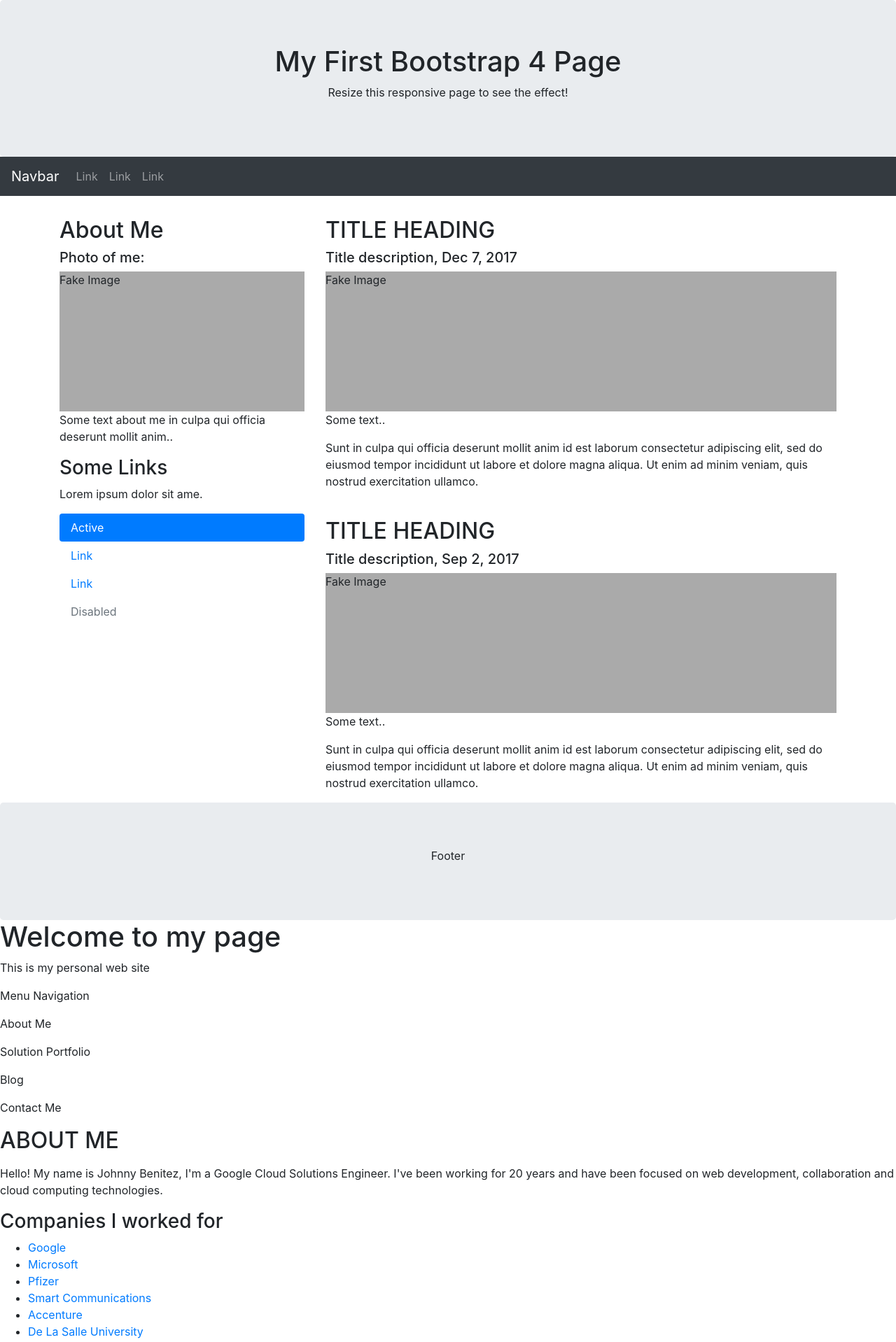
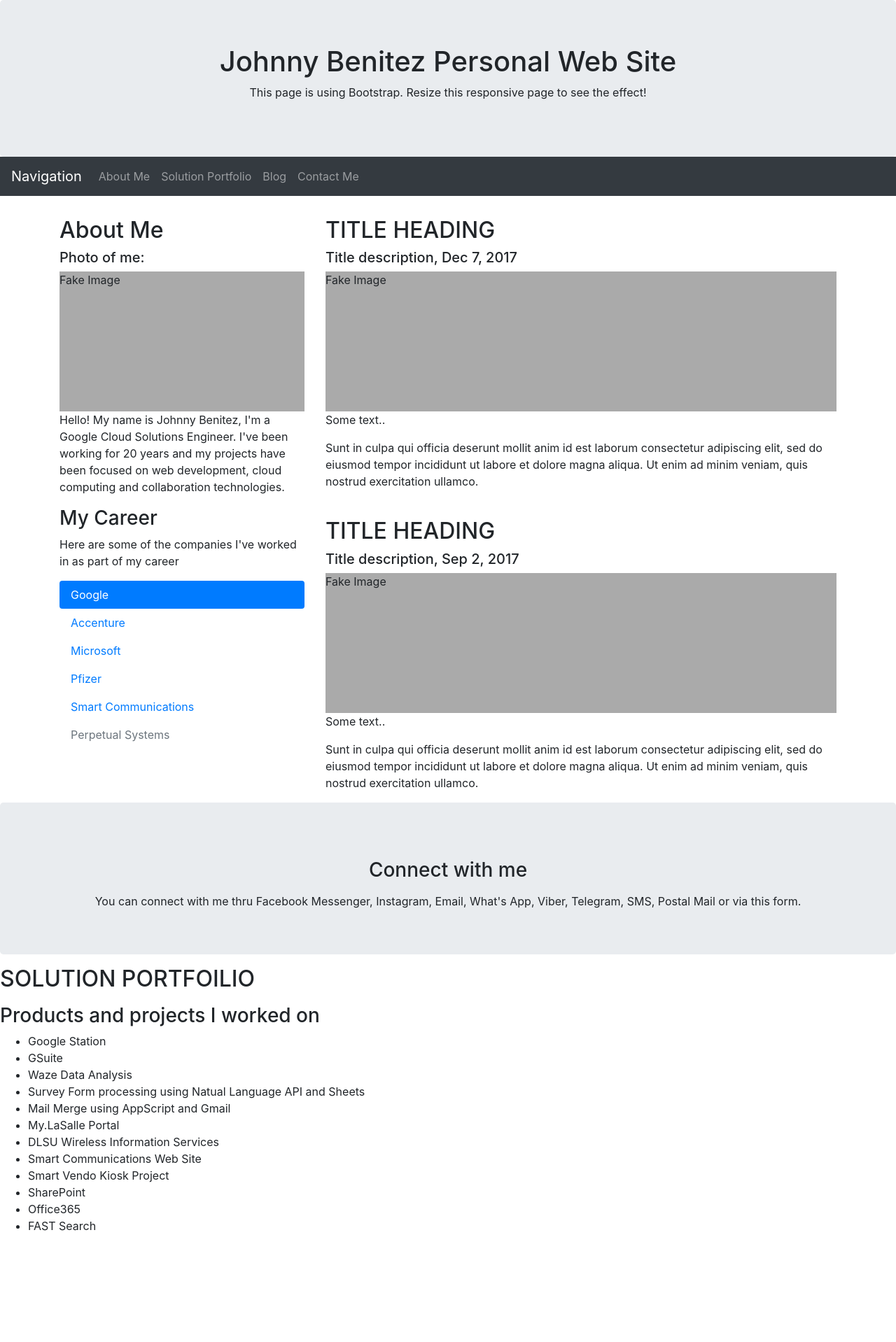
Before and after one commit to JohnnyB95/website1, a plain HTML site: page index.html in a window 1280 px wide. Shown: the top 1918 px of the page at 70% size. After the commit the page ends 1780 px from the top, so only its background shows below. Drawn offline with nearby package versions, Linux system fonts and the light colour scheme.

Commit message:
Updated index.html text and links

```diff
--- a/blog.html
+++ b/blog.html
@@ -0,0 +1,77 @@
+<!DOCTYPE html>
+
+<html lang="en">
+
+<head>
+
+    <meta charset="utf-8">
+    <meta name="viewport" content="width=device-width, initial-scale=1">
+
+    <link rel="stylesheet" href="https://maxcdn.bootstrapcdn.com/bootstrap/4.4.1/css/bootstrap.min.css">
+    <script src="https://ajax.googleapis.com/ajax/libs/jquery/3.4.1/jquery.min.js"></script>
+    <script src="https://cdnjs.cloudflare.com/ajax/libs/popper.js/1.16.0/umd/popper.min.js"></script>
+    <script src="https://maxcdn.bootstrapcdn.com/bootstrap/4.4.1/js/bootstrap.min.js"></script>
+    <style>
+    .fakeimg {
+    height: 200px;
+    background: #aaa;
+    }
+    </style>
+
+    <title>Blog - Johnny Benitez's Personal Web Site</title>
+
+</head>
+
+<body>
+
+    <div class="jumbotron text-center" style="margin-bottom:0">
+      <h1>Blog Bootstrap Page</h1>
+      <p>Resize this responsive page to see the effect!</p>
+    </div>
+
+    <nav class="navbar navbar-expand-sm bg-dark navbar-dark">
+      <a class="navbar-brand" href="#">Navigation</a>
+      <button class="navbar-toggler" type="button" data-toggle="collapse" data-target="#collapsibleNavbar">
+        <span class="navbar-toggler-icon"></span>
+      </button>
+      <div class="collapse navbar-collapse" id="collapsibleNavbar">
+        <ul class="navbar-nav">
+          <li class="nav-item">
+            <a class="nav-link" href="index.html">About Me</a>
+          </li>
+          <li class="nav-item">
+            <a class="nav-link" href="portfolio.html">Solution Portfolio</a>
+          </li>
+          <li class="nav-item">
+            <a class="nav-link" href="blog.html">Blog</a>
+          </li>
+          <li class="nav-item">
+            <a class="nav-link" href="#">Contact Me</a>
+          </li>
+        </ul>
+      </div>
+    </nav>
+
+    <div class="container" style="margin-top:30px">
+      <div class="row">
+        <div class="col-sm-4">
+          <h3>Column 1</h3>
+          <p>Lorem ipsum dolor sit amet, consectetur adipisicing elit...</p>
+          <p>Ut enim ad minim veniam, quis nostrud exercitation ullamco laboris...</p>
+        </div>
+        <div class="col-sm-4">
+          <h3>Column 2</h3>
+          <p>Lorem ipsum dolor sit amet, consectetur adipisicing elit...</p>
+          <p>Ut enim ad minim veniam, quis nostrud exercitation ullamco laboris...</p>
+        </div>
+        <div class="col-sm-4">
+          <h3>Column 3</h3>
+          <p>Lorem ipsum dolor sit amet, consectetur adipisicing elit...</p>
+          <p>Ut enim ad minim veniam, quis nostrud exercitation ullamco laboris...</p>
+        </div>
+      </div>
+    </div>
+
+</body>
+
+</html>
--- a/index.html
+++ b/index.html
@@ -25,7 +25,9 @@
 
 <body>
 
-<!--     <div class="jumbotron text-center">
+<!-- https://www.w3schools.com/bootstrap4/default.asp
+
+    <div class="jumbotron text-center">
       <h1>My First Bootstrap Page</h1>
       <p>Resize this responsive page to see the effect!</p>
     </div>
@@ -52,25 +54,28 @@
  -->
 
     <div class="jumbotron text-center" style="margin-bottom:0">
-      <h1>My First Bootstrap 4 Page</h1>
-      <p>Resize this responsive page to see the effect!</p>
+      <h1>Johnny Benitez Personal Web Site</h1>
+      <p>This page is using Bootstrap. Resize this responsive page to see the effect!</p>
     </div>
 
     <nav class="navbar navbar-expand-sm bg-dark navbar-dark">
-      <a class="navbar-brand" href="#">Navbar</a>
+      <a class="navbar-brand" href="#">Navigation</a>
       <button class="navbar-toggler" type="button" data-toggle="collapse" data-target="#collapsibleNavbar">
         <span class="navbar-toggler-icon"></span>
       </button>
       <div class="collapse navbar-collapse" id="collapsibleNavbar">
         <ul class="navbar-nav">
           <li class="nav-item">
-            <a class="nav-link" href="#">Link</a>
+            <a class="nav-link" href="index.html">About Me</a>
           </li>
           <li class="nav-item">
-            <a class="nav-link" href="#">Link</a>
+            <a class="nav-link" href="portfolio.html">Solution Portfolio</a>
           </li>
           <li class="nav-item">
-            <a class="nav-link" href="#">Link</a>
+            <a class="nav-link" href="blog.html">Blog</a>
+          </li>
+          <li class="nav-item">
+            <a class="nav-link" href="#">Contact Me</a>
           </li>
         </ul>
       </div>
@@ -82,21 +87,27 @@
           <h2>About Me</h2>
           <h5>Photo of me:</h5>
           <div class="fakeimg">Fake Image</div>
-          <p>Some text about me in culpa qui officia deserunt mollit anim..</p>
-          <h3>Some Links</h3>
-          <p>Lorem ipsum dolor sit ame.</p>
+          <p>Hello! My name is Johnny Benitez, I'm a Google Cloud Solutions Engineer. I've been working for 20 years and my projects have been focused on web development, cloud computing and collaboration technologies.</p>
+          <h3>My Career</h3>
+          <p>Here are some of the companies I've worked in as part of my career</p>
           <ul class="nav nav-pills flex-column">
             <li class="nav-item">
-              <a class="nav-link active" href="#">Active</a>
+              <a class="nav-link active" href="http://www.google.com">Google</a>
             </li>
             <li class="nav-item">
-              <a class="nav-link" href="#">Link</a>
+              <a class="nav-link" href="http://www.accenture.com">Accenture</a>
             </li>
             <li class="nav-item">
-              <a class="nav-link" href="#">Link</a>
+              <a class="nav-link" href="http://www.microsoft.com">Microsoft</a>
             </li>
             <li class="nav-item">
-              <a class="nav-link disabled" href="#">Disabled</a>
+              <a class="nav-link" href="http://www.pfizer.com">Pfizer</a>
+            </li>
+            <li class="nav-item">
+              <a class="nav-link" href="http://www.smart.com.ph">Smart Communications</a>
+            </li>
+            <li class="nav-item">
+              <a class="nav-link disabled" href="http://perpetualsystems.net">Perpetual Systems</a>
             </li>
           </ul>
           <hr class="d-sm-none">
@@ -118,32 +129,10 @@
     </div>
 
     <div class="jumbotron text-center" style="margin-bottom:0">
-      <p>Footer</p>
+    <p> <h3> Connect with me </h3> </p>
+
+    You can connect with me thru Facebook Messenger, Instagram, Email, What's App, Viber, Telegram, SMS, Postal Mail or via this form.
     </div>
-
-    <h1> Welcome to my page </h1>
-
-    <p> This is my personal web site</p>
-    <p> Menu Navigation
-        <p> About Me </p>
-        <p> Solution Portfolio </p>
-        <p> Blog </p>
-        <p> Contact Me </p>
-    </p>
-
-    <p> <h2> ABOUT ME </h2> </p>
-
-    <p> Hello! My name is Johnny Benitez, I'm a Google Cloud Solutions Engineer. I've been working for 20 years and have been focused on web development, collaboration and cloud computing technologies. </p>
-
-    <h3> Companies I worked for </h3>
-    <ul>
-        <li> <a href="http://www.google.com"> Google </a> </li>
-        <li> <a href="http://www.microsoft.com">Microsoft</a> </li>
-        <li> <a href="http://www.pfizer.com">Pfizer</a> </li>
-        <li> <a href="http://www.smart.com.ph">Smart Communications</a> </li>
-        <li> <a href="http://www.Accenture.com">Accenture</a> </li>
-        <li> <a href="http://www.dlsu.edu.ph">De La Salle University</a> </li>
-    </ul>
 
     <p> <h2> SOLUTION PORTFOILIO </h2> </p>
 
@@ -164,15 +153,6 @@
 
     </ul>
 
-
-    <p> <h2> BLOG </h2> </p>
-
-
-
-    <p> <h2> CONTACT ME </h2> </p>
-
-    You can contact me thru Facebook Messenger, Instagram, Email, What's App, Viber, Telegram, SMS, Postal Mail or
-
 </body>
 
 </html>
```
Also changed, not shown: portfolio.html (+77 -0 lines).
